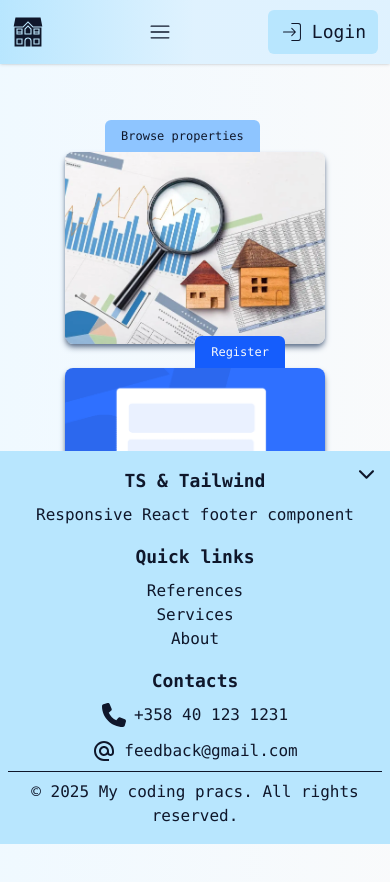
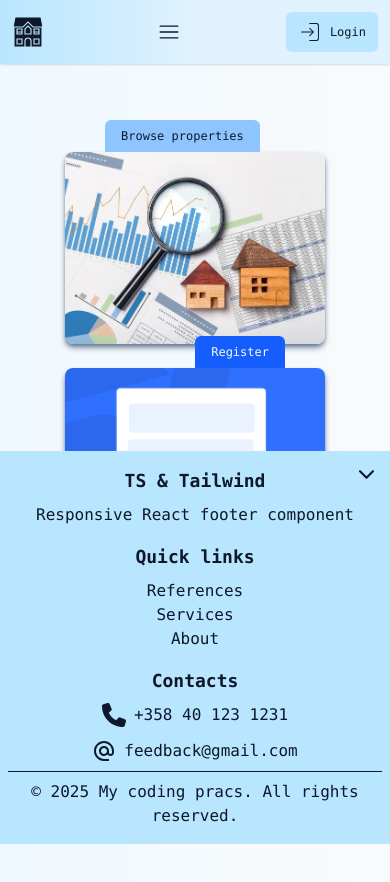
Before and after one commit to olliuhlbeck/sky-listings, a React (Vite) app in the folder frontend/: page / in a window 390 px wide. Shown: the top 882 px of the page. Built offline with nearby package versions, Linux system fonts and the light colour scheme.

Commit message:
edit responsivity

```diff
--- a/frontend/src/components/HeaderComponents/HeaderButton.tsx
+++ b/frontend/src/components/HeaderComponents/HeaderButton.tsx
@@ -21,7 +21,7 @@ const HeaderButton = ({
     <Link
       to={link}
       state={state}
-      className={`flex items-center gap-2 px-3 py-2 rounded-md text-lg hover:bg-sky-300 dark:hover:bg-blue-800 transition duration-200 ${additionsToClassName}`}
+      className={`flex items-center gap-2 px-3 py-2 rounded-md text-xs md:text-lg hover:bg-sky-300 dark:hover:bg-blue-800 transition duration-200 ${additionsToClassName}`}
       onClick={handleClick}
     >
       {icon && <IconComponent icon={icon} />}
```
